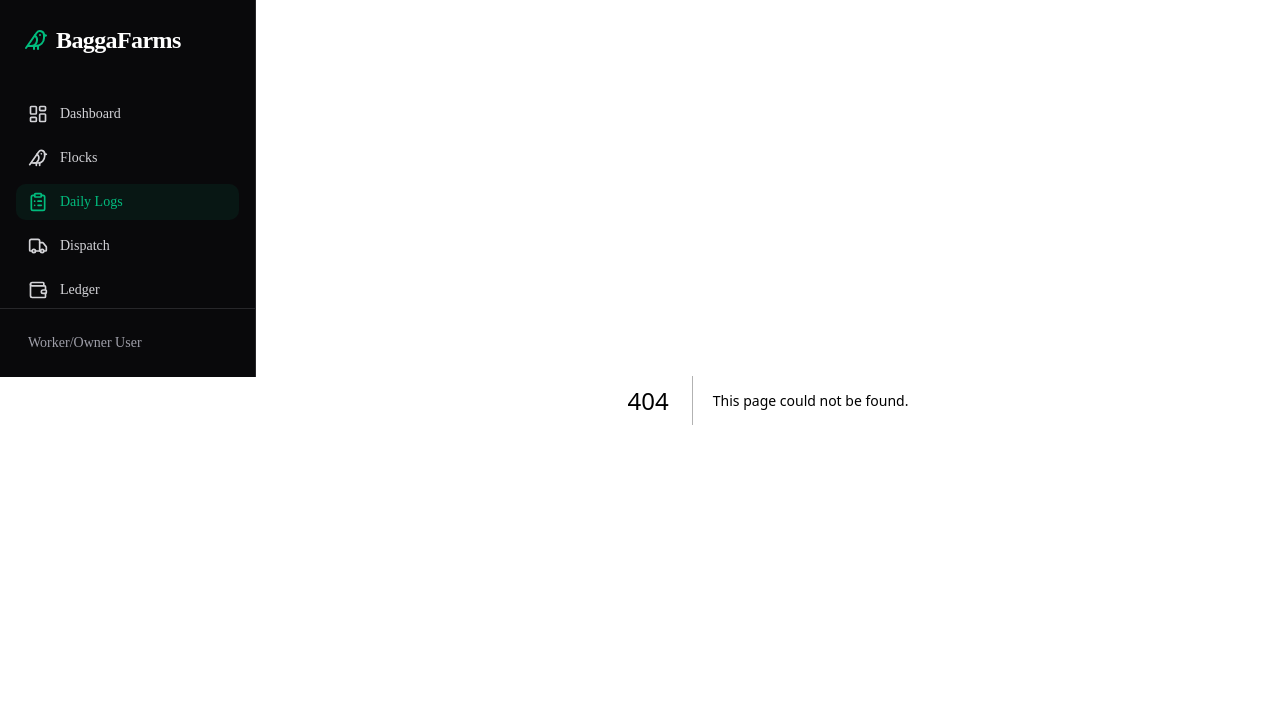
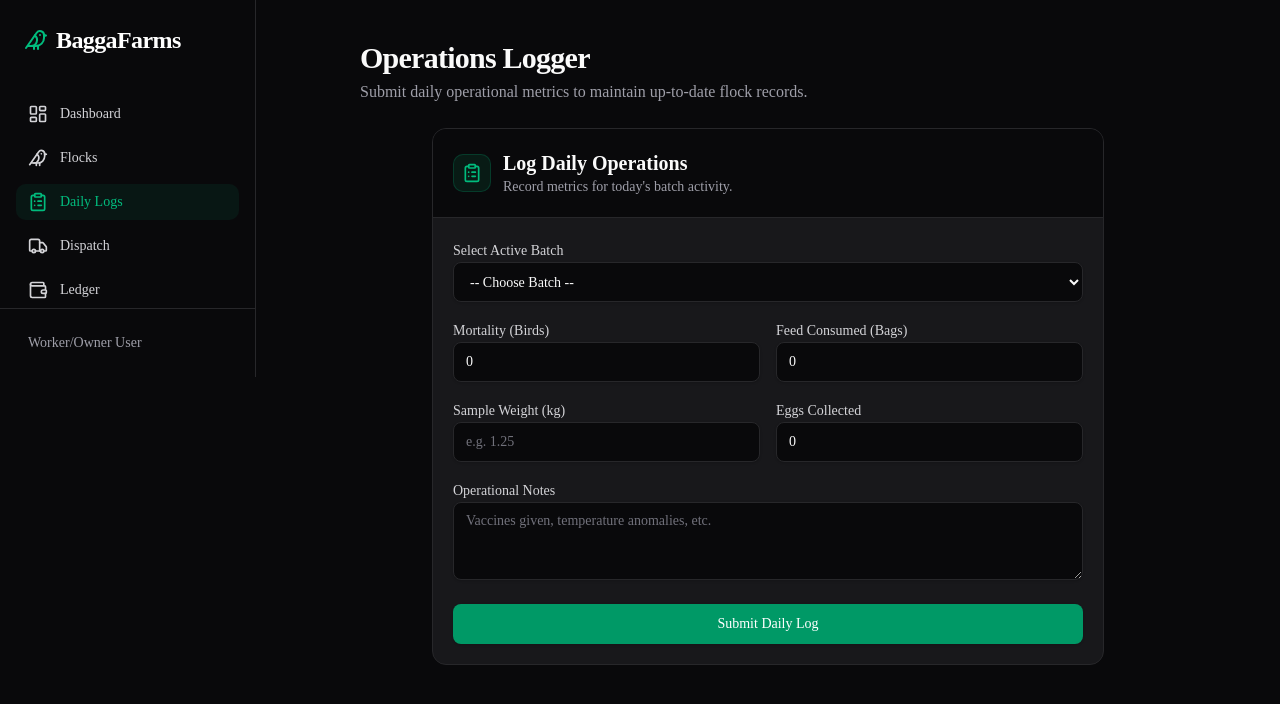
Before and after one commit to zhumail88/baggafarms, a Next.js app: page /logs in a window 1280 px wide. Before the commit this address had no page. Shown: the top 704 px of the page. Built offline with nearby package versions, Linux system fonts and the light colour scheme.

Commit message:
feat(logs): implement daily operations logger form

```diff
--- /dev/null
+++ b/src/app/logs/page.tsx
@@ -0,0 +1,14 @@
+import DailyLogForm from "@/components/logs/DailyLogForm";
+
+export default function LogsPage() {
+  return (
+    <div className="p-4 md:p-10 space-y-6 max-w-4xl mx-auto w-full">
+      <div className="mb-6">
+        <h1 className="text-3xl font-bold tracking-tight text-zinc-50">Operations Logger</h1>
+        <p className="text-zinc-400 mt-1">Submit daily operational metrics to maintain up-to-date flock records.</p>
+      </div>
+
+      <DailyLogForm />
+    </div>
+  );
+}
--- /dev/null
+++ b/src/components/logs/DailyLogForm.tsx
@@ -0,0 +1,122 @@
+"use client";
+
+import { useState } from "react";
+import { ClipboardList } from "lucide-react";
+
+export default function DailyLogForm() {
+  const [isSubmitting, setIsSubmitting] = useState(false);
+
+  const handleSubmit = (e: React.FormEvent) => {
+    e.preventDefault();
+    setIsSubmitting(true);
+    // Simulate submission delay
+    setTimeout(() => setIsSubmitting(false), 1000);
+  };
+
+  return (
+    <div className="bg-zinc-900 border border-zinc-800 rounded-xl overflow-hidden max-w-2xl mx-auto w-full">
+      <div className="bg-zinc-950 p-5 border-b border-zinc-800 flex items-center gap-3">
+        <div className="bg-emerald-500/10 p-2 rounded-lg border border-emerald-500/20">
+          <ClipboardList className="h-5 w-5 text-emerald-500" />
+        </div>
+        <div>
+          <h2 className="text-xl font-semibold text-zinc-50">Log Daily Operations</h2>
+          <p className="text-sm text-zinc-400">Record metrics for today's batch activity.</p>
+        </div>
+      </div>
+
+      <form onSubmit={handleSubmit} className="p-5 space-y-6">
+
+        <div className="space-y-4">
+          <div className="space-y-2">
+            <label htmlFor="flock_id" className="text-sm font-medium text-zinc-300">Select Active Batch</label>
+            <select
+              id="flock_id"
+              name="flock_id"
+              required
+              className="flex h-10 w-full rounded-md border border-zinc-800 bg-zinc-950 px-3 py-2 text-sm shadow-sm transition-colors focus-visible:outline-none focus-visible:ring-1 focus-visible:ring-emerald-500 text-zinc-50"
+            >
+              <option value="">-- Choose Batch --</option>
+              <option value="1">Summer Broiler A</option>
+            </select>
+          </div>
+
+          <div className="grid grid-cols-2 gap-4">
+            <div className="space-y-2">
+              <label htmlFor="mortality_count" className="text-sm font-medium text-zinc-300">Mortality (Birds)</label>
+              <input
+                id="mortality_count"
+                name="mortality_count"
+                type="number"
+                min="0"
+                defaultValue={0}
+                required
+                className="flex h-10 w-full rounded-md border border-zinc-800 bg-zinc-950 px-3 py-2 text-sm shadow-sm transition-colors placeholder:text-zinc-500 focus-visible:outline-none focus-visible:ring-1 focus-visible:ring-emerald-500 text-zinc-50"
+              />
+            </div>
+
+            <div className="space-y-2">
+              <label htmlFor="feed_bags_consumed" className="text-sm font-medium text-zinc-300">Feed Consumed (Bags)</label>
+              <input
+                id="feed_bags_consumed"
+                name="feed_bags_consumed"
+                type="number"
+                step="0.5"
+                min="0"
+                defaultValue={0}
+                required
+                className="flex h-10 w-full rounded-md border border-zinc-800 bg-zinc-950 px-3 py-2 text-sm shadow-sm transition-colors placeholder:text-zinc-500 focus-visible:outline-none focus-visible:ring-1 focus-visible:ring-emerald-500 text-zinc-50"
+              />
+            </div>
+          </div>
+
+          <div className="grid grid-cols-2 gap-4">
+            <div className="space-y-2">
+              <label htmlFor="average_weight_kg" className="text-sm font-medium text-zinc-300">Sample Weight (kg)</label>
+              <input
+                id="average_weight_kg"
+                name="average_weight_kg"
+                type="number"
+                step="0.01"
+                min="0"
+                placeholder="e.g. 1.25"
+                className="flex h-10 w-full rounded-md border border-zinc-800 bg-zinc-950 px-3 py-2 text-sm shadow-sm transition-colors placeholder:text-zinc-500 focus-visible:outline-none focus-visible:ring-1 focus-visible:ring-emerald-500 text-zinc-50"
+              />
+            </div>
+
+            <div className="space-y-2">
+              <label htmlFor="eggs_collected" className="text-sm font-medium text-zinc-300">Eggs Collected</label>
+              <input
+                id="eggs_collected"
+                name="eggs_collected"
+                type="number"
+                min="0"
+                defaultValue={0}
+                className="flex h-10 w-full rounded-md border border-zinc-800 bg-zinc-950 px-3 py-2 text-sm shadow-sm transition-colors placeholder:text-zinc-500 focus-visible:outline-none focus-visible:ring-1 focus-visible:ring-emerald-500 text-zinc-50"
+              />
+            </div>
+          </div>
+
+          <div className="space-y-2">
+            <label htmlFor="notes" className="text-sm font-medium text-zinc-300">Operational Notes</label>
+            <textarea
+              id="notes"
+              name="notes"
+              rows={3}
+              placeholder="Vaccines given, temperature anomalies, etc."
+              className="flex w-full rounded-md border border-zinc-800 bg-zinc-950 px-3 py-2 text-sm shadow-sm transition-colors placeholder:text-zinc-500 focus-visible:outline-none focus-visible:ring-1 focus-visible:ring-emerald-500 text-zinc-50"
+            />
+          </div>
+        </div>
+
+        <button
+          type="submit"
+          disabled={isSubmitting}
+          className="w-full inline-flex items-center justify-center whitespace-nowrap rounded-md text-sm font-medium transition-colors bg-emerald-600 text-white shadow hover:bg-emerald-500 h-10 px-4 py-2 disabled:opacity-50"
+        >
+          {isSubmitting ? "Submitting..." : "Submit Daily Log"}
+        </button>
+      </form>
+    </div>
+  );
+}
```
